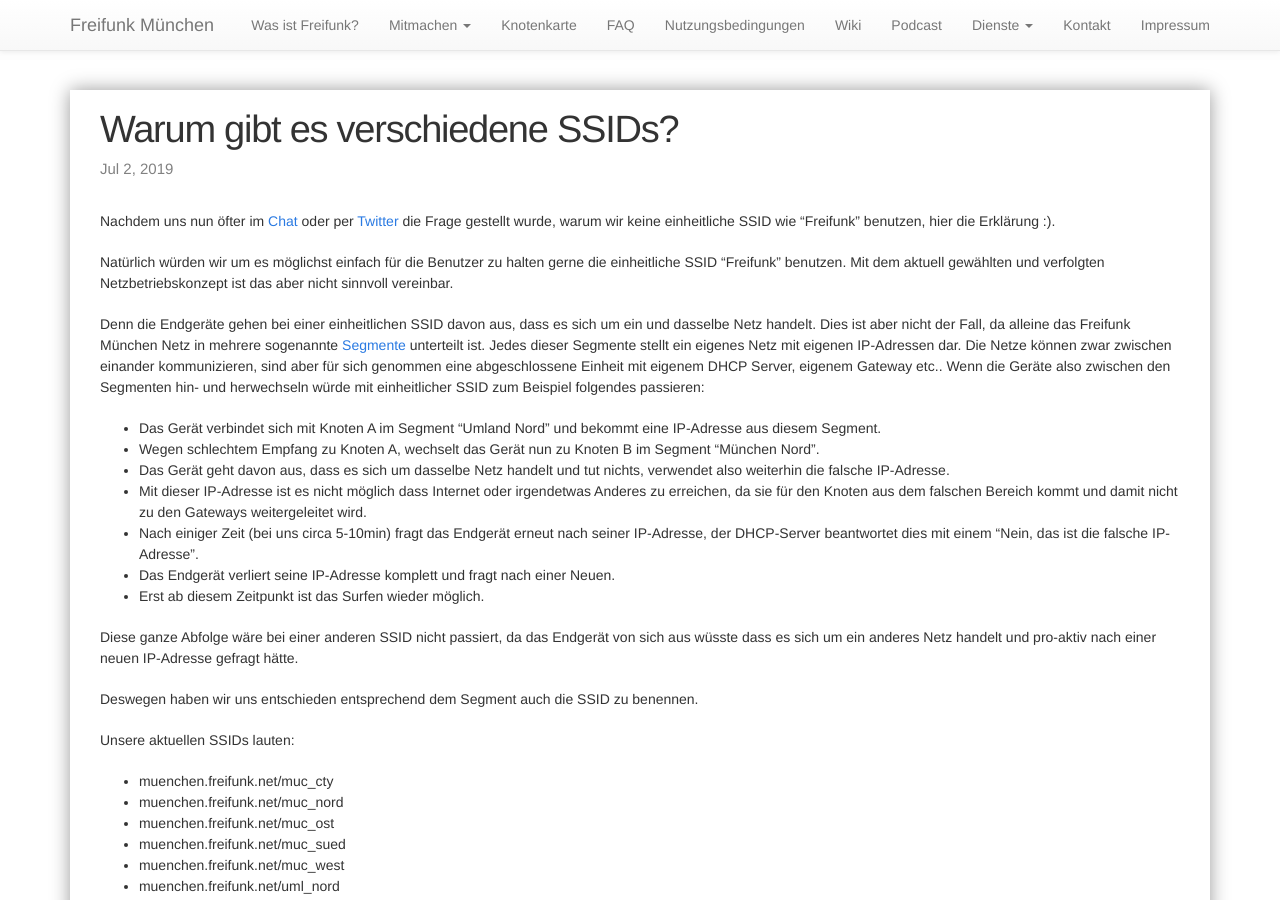
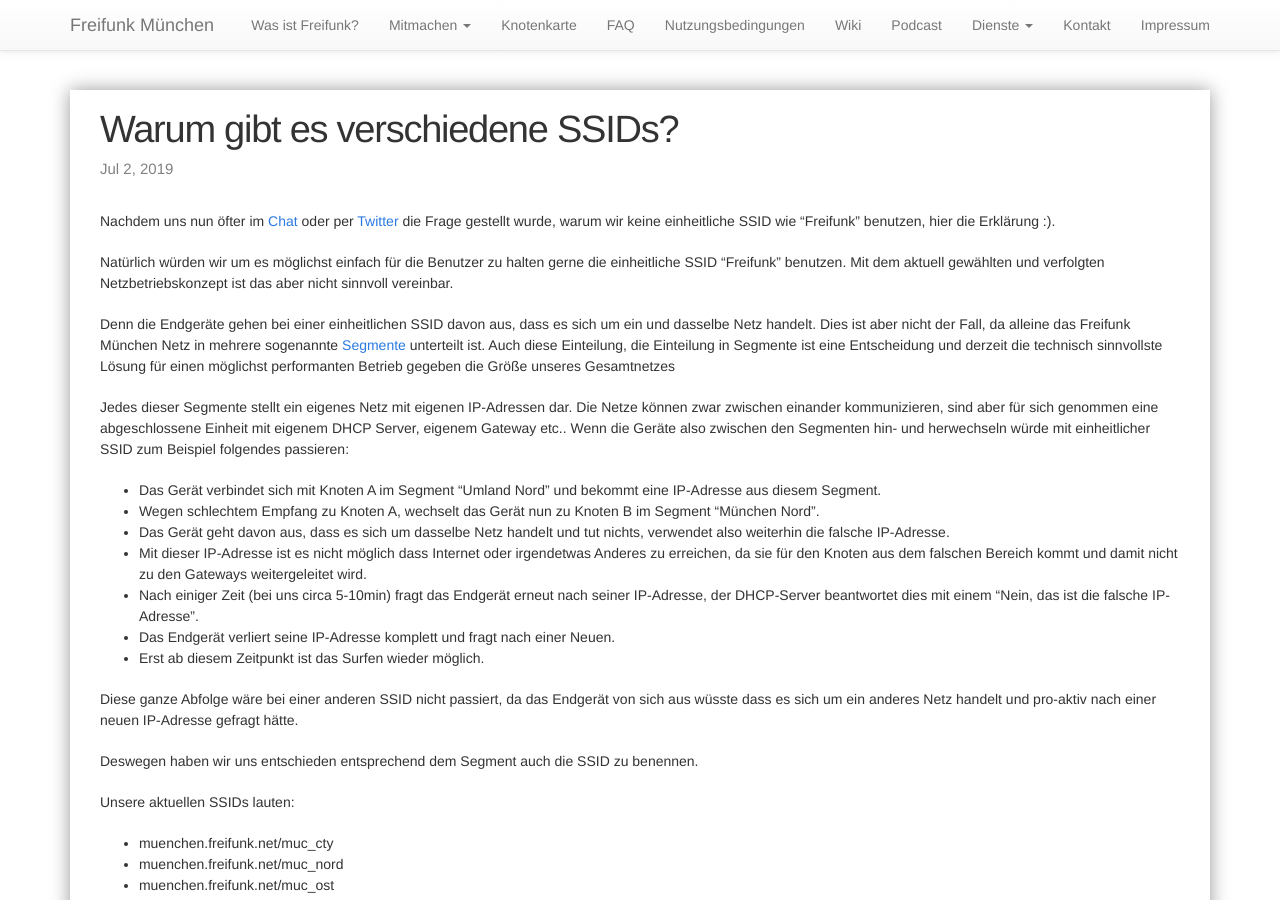
Before and after one commit to freifunkMUC/freifunkmuc.github.io, a Jekyll site: the page built from _posts/2019-07-02-verschiedene-ssids.markdown, in a window 1280 px wide and 900 px high. Built offline with Jekyll 4.4.1, drawn with Linux system fonts in a browser that asks for light colours.

Commit message:
Update 2019-07-02-verschiedene-ssids.markdown

```diff
--- a/_posts/2019-07-02-verschiedene-ssids.markdown
+++ b/_posts/2019-07-02-verschiedene-ssids.markdown
@@ -8,7 +8,9 @@ Nachdem uns nun öfter im [Chat](https://chat.ffmuc.net) oder per [Twitter](http
 
 Natürlich würden wir um es möglichst einfach für die Benutzer zu halten gerne die einheitliche SSID "Freifunk" benutzen. Mit dem aktuell gewählten und verfolgten Netzbetriebskonzept ist das aber nicht sinnvoll vereinbar.
 
-Denn die Endgeräte gehen bei einer einheitlichen SSID davon aus, dass es sich um ein und dasselbe Netz handelt. Dies ist aber nicht der Fall, da alleine das Freifunk München Netz in mehrere sogenannte [Segmente](http://umap.openstreetmap.fr/en/map/ffmuc-sites_319166#8/46.995/12.849) unterteilt ist. Jedes dieser Segmente stellt ein eigenes Netz mit eigenen IP-Adressen dar. Die Netze können zwar zwischen einander kommunizieren, sind aber für sich genommen eine abgeschlossene Einheit mit
+Denn die Endgeräte gehen bei einer einheitlichen SSID davon aus, dass es sich um ein und dasselbe Netz handelt. Dies ist aber nicht der Fall, da alleine das Freifunk München Netz in mehrere sogenannte [Segmente](http://umap.openstreetmap.fr/en/map/ffmuc-sites_319166#8/46.995/12.849) unterteilt ist. Auch diese Einteilung, die Einteilung in Segmente ist eine Entscheidung und derzeit die technisch sinnvollste Lösung für einen möglichst performanten Betrieb gegeben die Größe unseres Gesamtnetzes
+
+Jedes dieser Segmente stellt ein eigenes Netz mit eigenen IP-Adressen dar. Die Netze können zwar zwischen einander kommunizieren, sind aber für sich genommen eine abgeschlossene Einheit mit
 eigenem DHCP Server, eigenem Gateway etc.. Wenn die Geräte also zwischen den Segmenten hin- und herwechseln würde mit einheitlicher SSID zum Beispiel folgendes passieren:
 
 * Das Gerät verbindet sich mit Knoten A im Segment "Umland Nord" und bekommt eine IP-Adresse aus diesem Segment.
```
